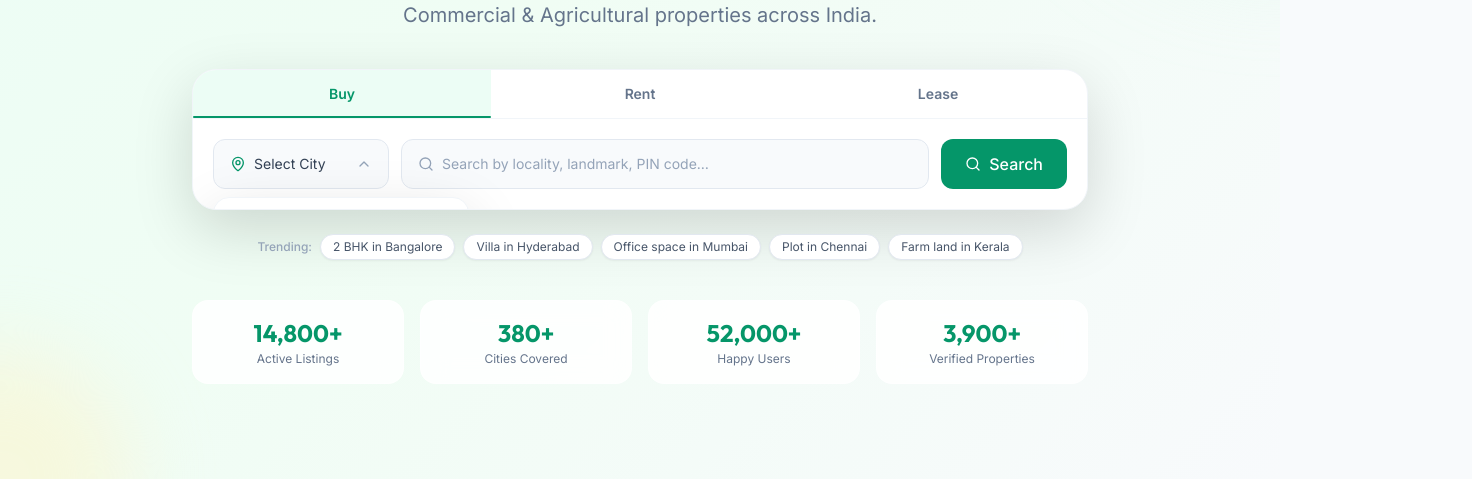
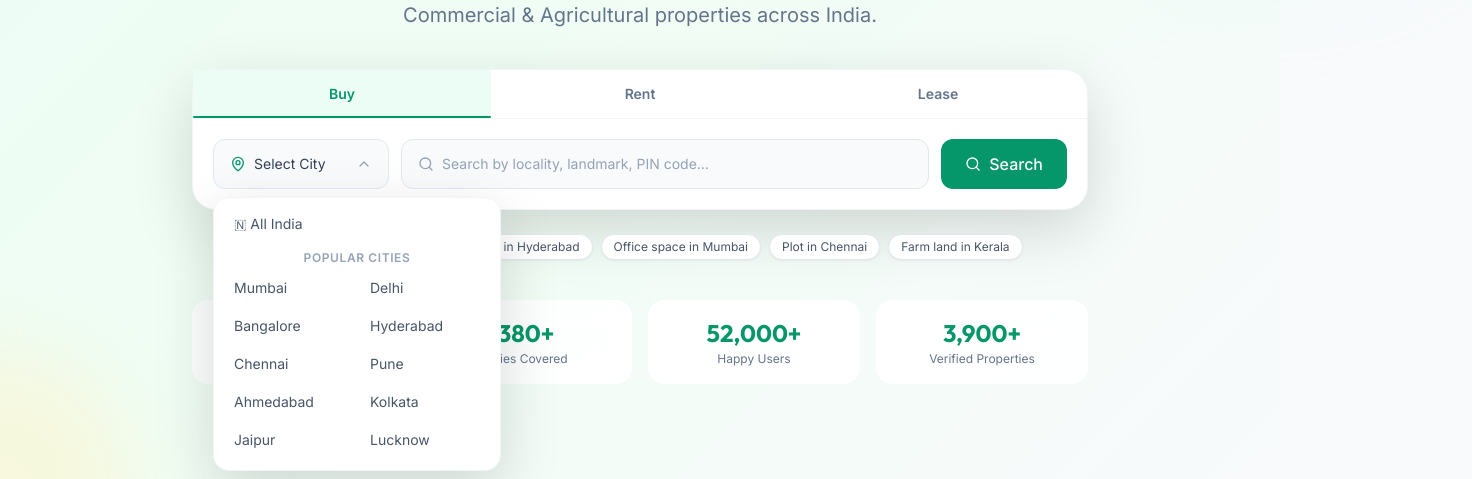
Before and after one commit to vishnumanoharofficial-svg/qkit, a Next.js app: page / in a window 1280 px wide. Both pictures are taken after a click on the button "Select City". Shown: the part 321-800 px from the top of the page, 1472 px wide, since content can reach past the window. Built offline with nearby package versions, Linux system fonts and the light colour scheme; no server answers.

Commit message:
Fix: city dropdown fully visible - remove overflow-hidden from Hero section and search card

```diff
--- a/components/home/Hero.tsx
+++ b/components/home/Hero.tsx
@@ -34,7 +34,7 @@ export default function Hero() {
   }
 
   return (
-    <section className="relative overflow-hidden hero-gradient" aria-label="Property search">
+    <section className="relative hero-gradient" aria-label="Property search">
       <div className="absolute inset-0 pointer-events-none" aria-hidden>
         <div className="absolute top-0 right-0 w-96 h-96 bg-brand-100/60 rounded-full -translate-y-1/2 translate-x-1/2 blur-3xl" />
         <div className="absolute bottom-0 left-0 w-64 h-64 bg-amber-100/50 rounded-full translate-y-1/2 -translate-x-1/2 blur-2xl" />
@@ -55,7 +55,7 @@ export default function Hero() {
           </p>
 
           {/* Search card */}
-          <div className="bg-white rounded-3xl shadow-modal border border-slate-100 overflow-hidden animate-slide-up">
+          <div className="bg-white rounded-3xl shadow-modal border border-slate-100 animate-slide-up">
             {/* Tabs */}
             <div className="flex border-b border-slate-100" role="tablist">
               {TRANSACTION_TYPES.map(({ value, label }) => (
@@ -90,7 +90,7 @@ export default function Hero() {
                     <ChevronDown className={cn('w-4 h-4 text-slate-400 transition-transform flex-shrink-0', cityOpen && 'rotate-180')} />
                   </button>
                   {cityOpen && (
-                    <div className="absolute top-full left-0 mt-2 w-64 bg-white rounded-2xl shadow-modal border border-slate-100 p-2 z-20 animate-slide-down">
+                    <div className="absolute top-full left-0 mt-2 w-72 bg-white rounded-2xl shadow-modal border border-slate-100 p-2 z-50 animate-slide-down max-h-72 overflow-y-auto">
                       <button type="button" onClick={() => { setCity(''); setCityOpen(false); }} className="w-full text-left px-3 py-2 rounded-lg text-sm text-slate-600 hover:bg-brand-50 hover:text-brand-700">🇳 All India</button>
                       <p className="px-3 py-1 text-xs font-semibold text-slate-400 uppercase tracking-wider mt-1">Popular Cities</p>
                       <div className="grid grid-cols-2 gap-0.5 max-h-48 overflow-y-auto">
```
